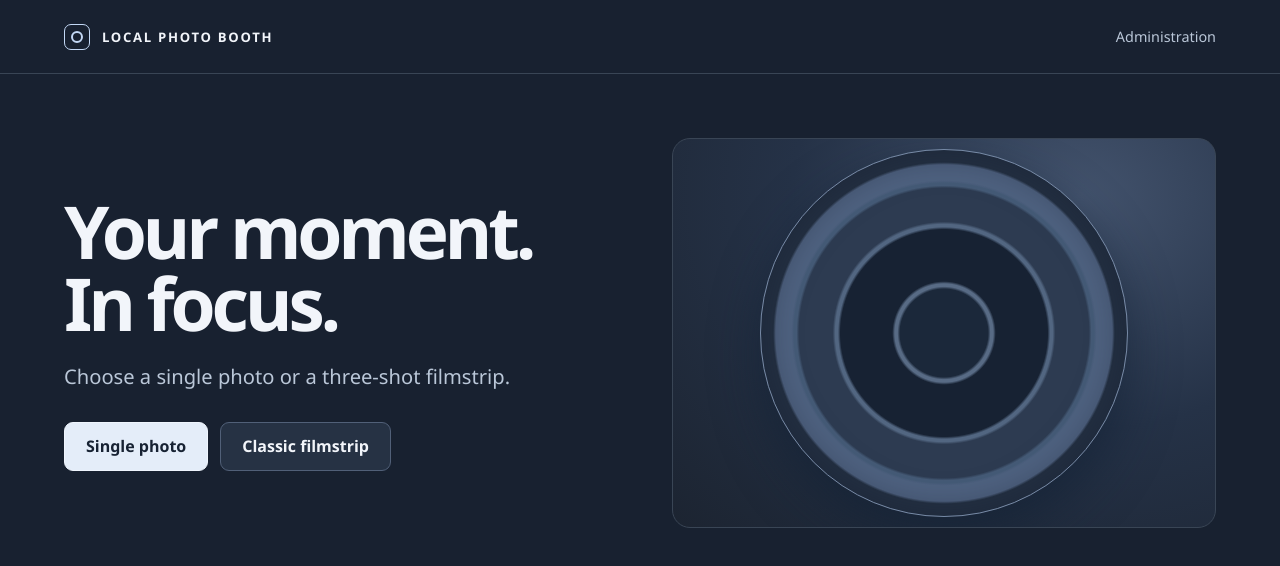
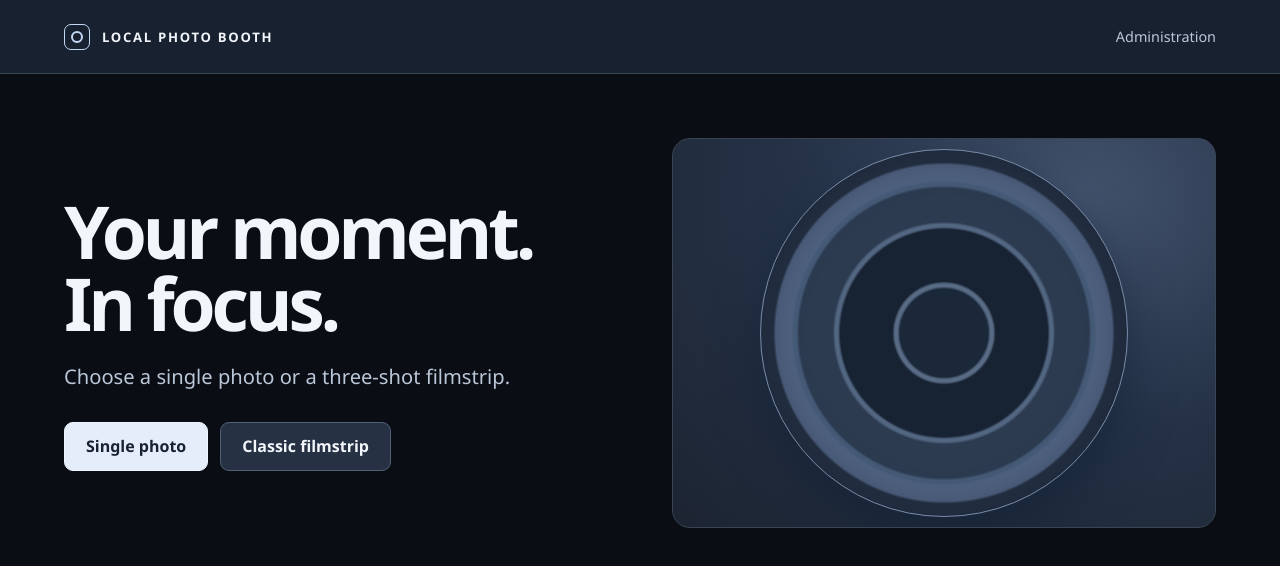
Before and after one commit to MeteK7/local-first-ai-photo-booth, an Angular app in the folder frontend/: page / in a window 1280 px wide. Shown: the top 566 px of the page. Built offline with nearby package versions, Linux system fonts and the light colour scheme.

Commit message:
modify: blue theme

```diff
--- a/frontend/src/styles.css
+++ b/frontend/src/styles.css
@@ -1,8 +1,9 @@
 :root {
   color-scheme: dark;
   font-family: "Segoe UI", system-ui, sans-serif;
-  background: #182130;
+  background: var(--page-background);
   color: #f2f5fa;
+  --page-background: #182130;
   --surface: linear-gradient(150deg, #29364a, #1c2431 60%);
   --muted: #bac7d8;
   --line: #394555;
@@ -16,6 +17,9 @@
   --shutter-disc: #b9cee9;
   --danger: #ffc7d1;
 }
+:root:has(.welcome, .session) {
+  background-color: color-mix(in srgb, var(--page-background) 40%, black);
+}
 * { box-sizing: border-box; }
 body { margin: 0; }
 a { color: inherit; }
@@ -27,6 +31,7 @@ button:disabled { cursor: default; opacity: .47; }
 .site-header {
   min-height: 74px; display: flex; align-items: center; justify-content: space-between;
   gap: 12px; padding: 10px clamp(18px, 5vw, 76px); border-bottom: 1px solid var(--line);
+  background: var(--page-background);
 }
 .brand, .quiet-link { display: inline-flex; align-items: center; min-height: 44px; text-decoration: none; }
 .brand { gap: 12px; font-size: .82rem; letter-spacing: .13em; font-weight: 700; }
```
